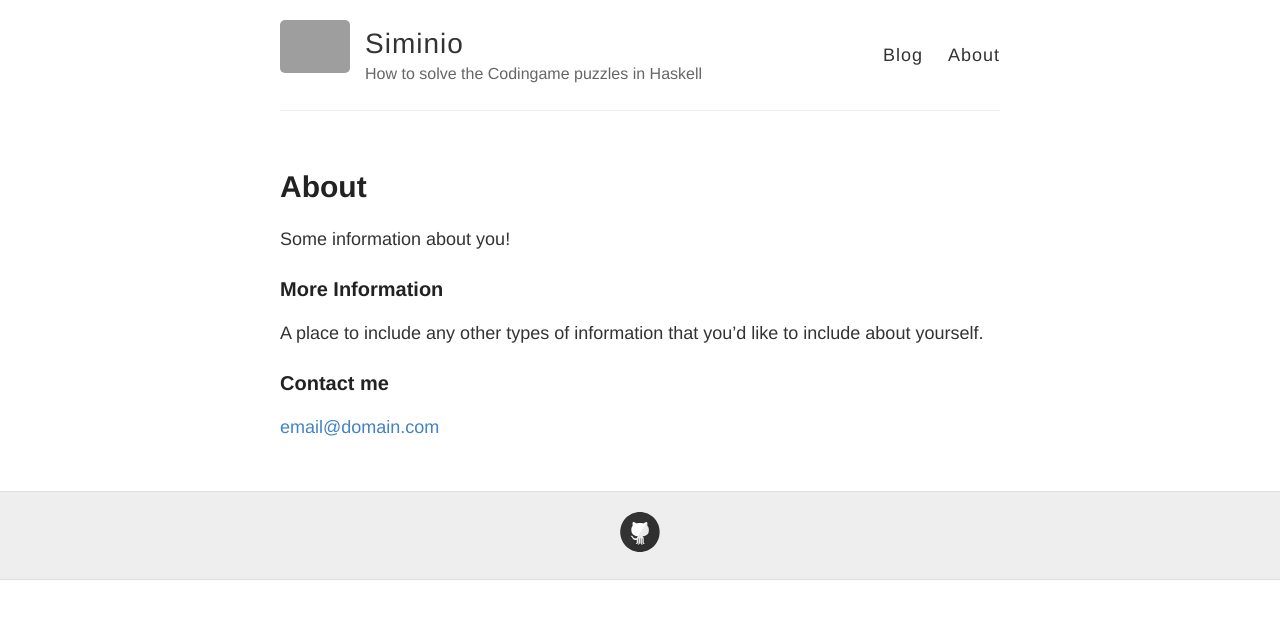
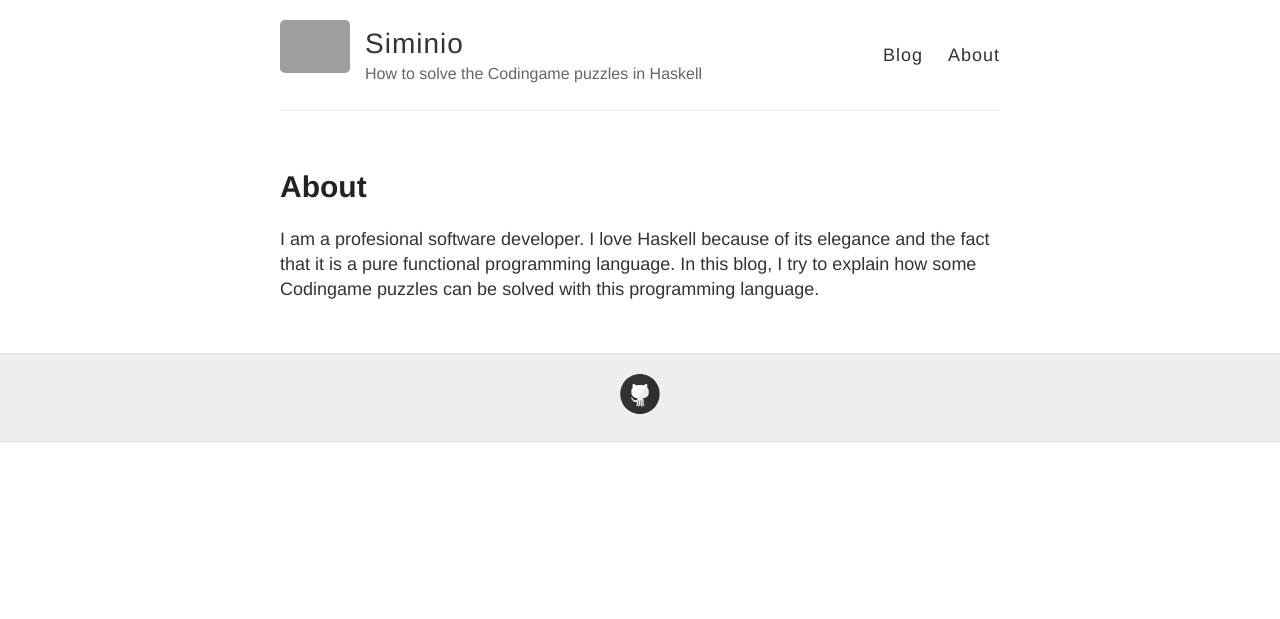
Before and after one commit to siminio/siminio.github.io, a Jekyll site: the page built from about.md, in a window 1280 px wide. Shown: the top 619 px of the page. Built offline with Jekyll 4.4.1, drawn with Linux system fonts in a browser that asks for light colours; grey boxes are pictures that could not be loaded.

Commit message:
Change about page

```diff
--- a/about.md
+++ b/about.md
@@ -4,12 +4,4 @@ title: About
 permalink: /about/
 ---
 
-Some information about you!
-
-### More Information
-
-A place to include any other types of information that you'd like to include about yourself.
-
-### Contact me
-
-[email@domain.com](mailto:email@domain.com)
+I am a profesional software developer. I love Haskell because of its elegance and the fact that it is a pure functional programming language. In this blog, I try to explain how some Codingame puzzles can be solved with this programming language.
```
